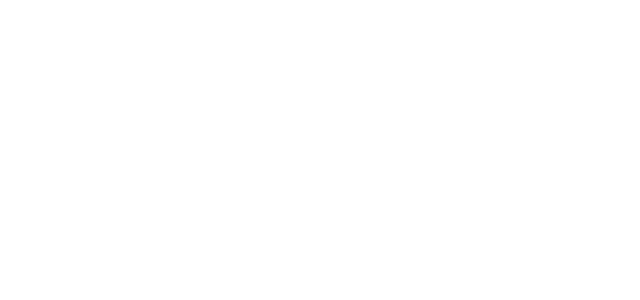
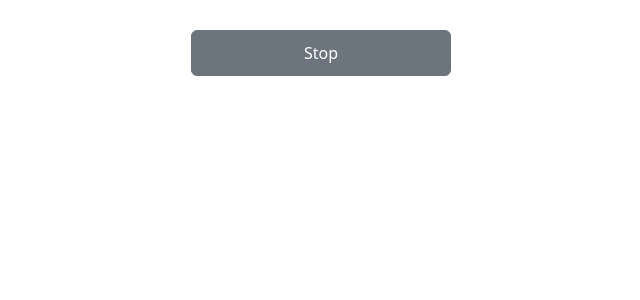
Before and after one commit to BornaMijic/frontend-timely, an Angular app: page / in a window 1280 px wide. Both pictures are taken after a click on the button "Start". Shown: the top 300 px of the page, without its empty margins (319-959 px from the left). Built offline with nearby package versions, Linux system fonts and the light colour scheme.

Commit message:
add stop button

```diff
--- a/src/app/home-page/home-page.component.html
+++ b/src/app/home-page/home-page.component.html
@@ -4,6 +4,9 @@
       <button class="btn btn-secondary center-block button-size margin-top" type="button" (click)="startCounting()" *ngIf="!start">
         Start
       </button>
+      <button class="btn btn-secondary center-block button-size margin-top" type="button" (click)="stopCounting()" *ngIf="start">
+        Stop
+      </button>
     </div>
   </div>
 </div>
--- a/src/app/home-page/home-page.component.ts
+++ b/src/app/home-page/home-page.component.ts
@@ -1,4 +1,4 @@
-import { Component, OnInit } from '@angular/core';
+import { Component} from '@angular/core';
 import {WorkSessionService} from "./work-session.service";
 
 @Component({
@@ -16,4 +16,8 @@ export class HomePageComponent {
     this.workSessionService.setStartCounting(new Date());
   }
 
+  stopCounting() {
+
+  }
+
 }
```
